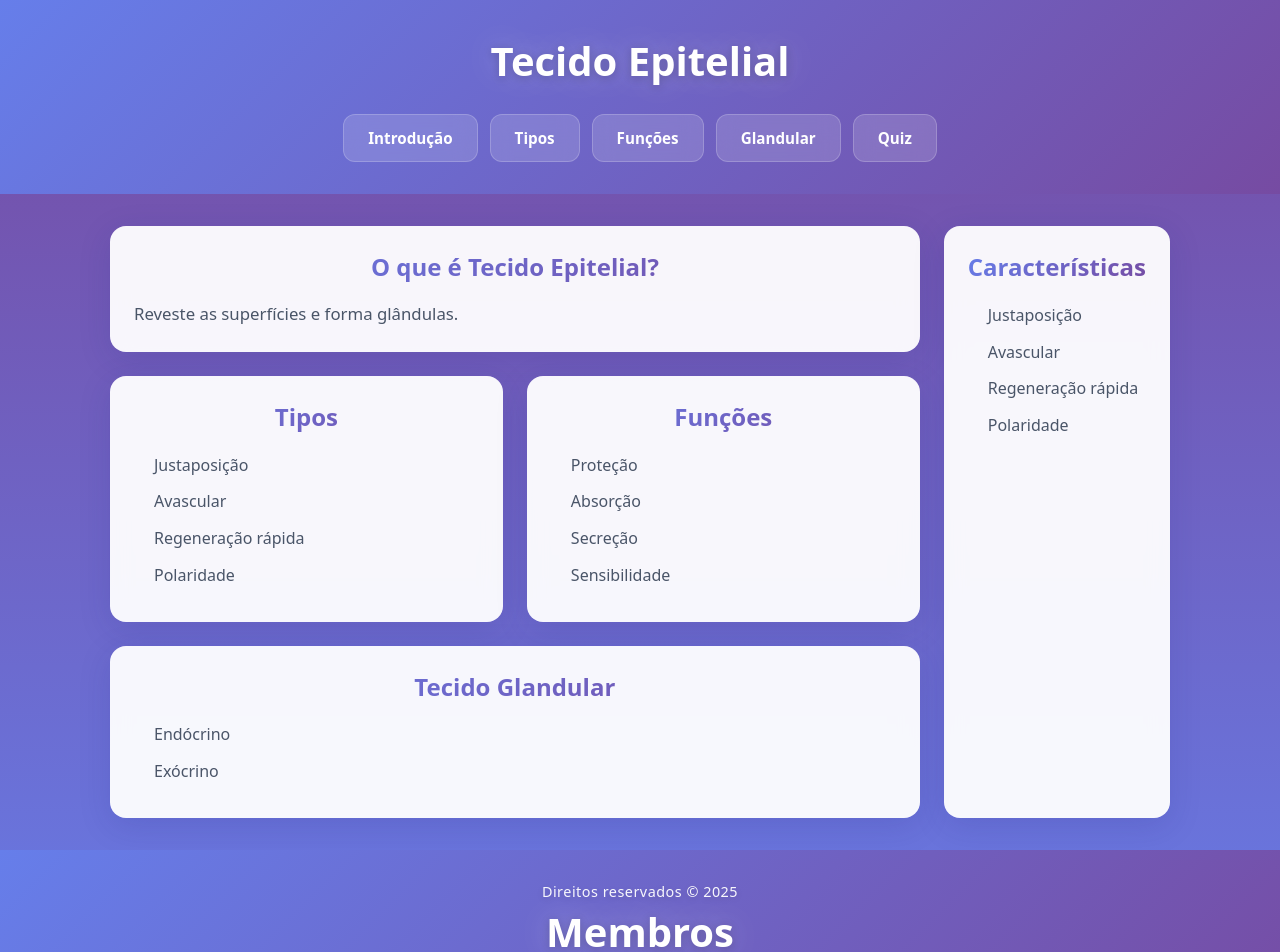
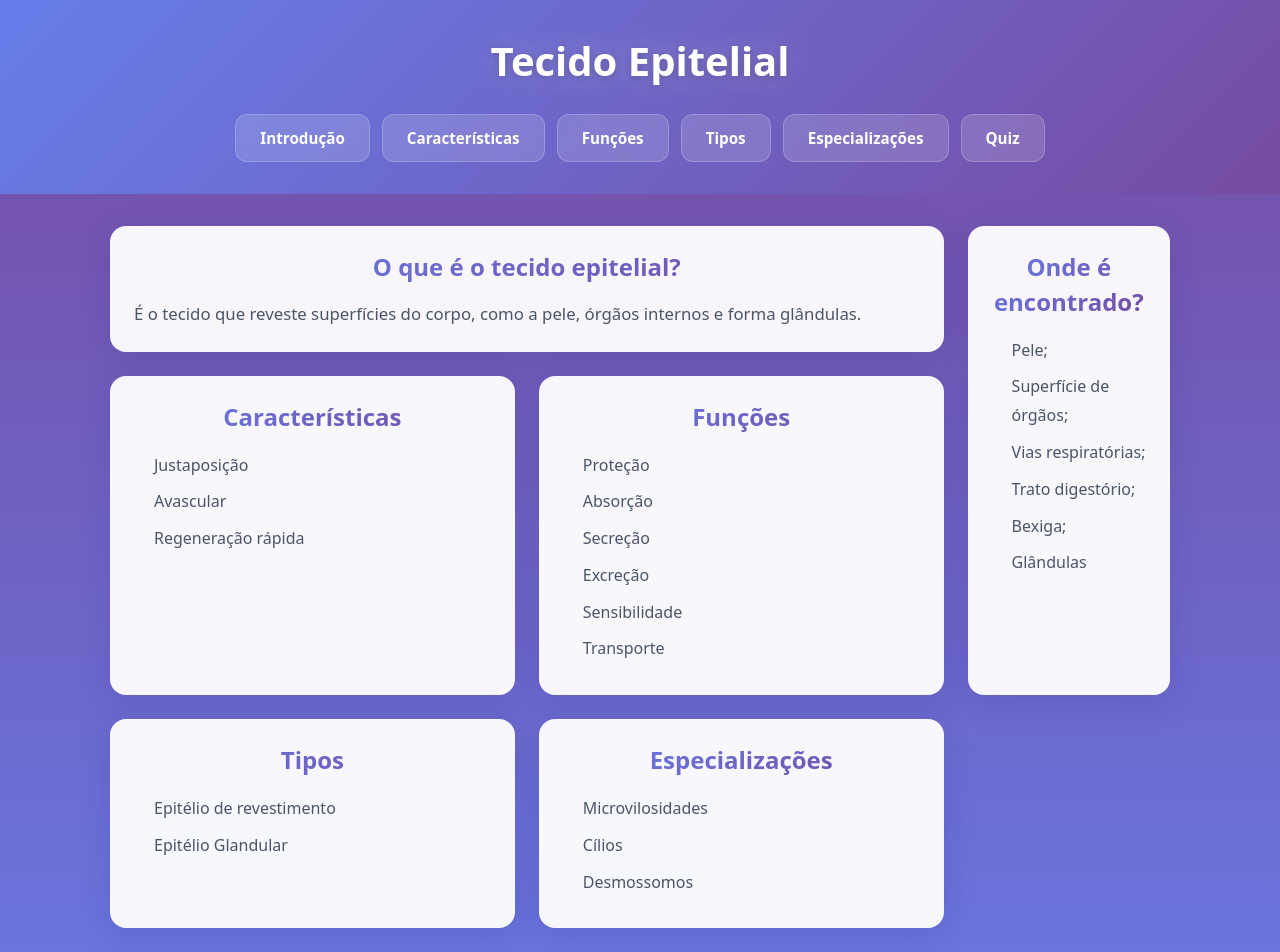
Before and after one commit to Cauadeassis/trabalhoDeBiologia, a Next.js app: page / in a window 1280 px wide. Shown: the top 952 px of the page. Built offline with nearby package versions, Linux system fonts and the light colour scheme.

Commit message:
Add new feature `secondaryPage`

```diff
--- a/components/header/header.jsx
+++ b/components/header/header.jsx
@@ -7,9 +7,10 @@ export default function Header() {
             <h1 className={sharedStyles.mainTitle}>Tecido Epitelial</h1>
             <nav className={sharedStyles.list}>
                 <a href="#introduction" >Introdução</a>
+                <a href="#characteristics" >Características</a>
+                <a href="#functions"> Funções</a>
                 <a href="#types" >Tipos</a>
-                <a href="#functions"> Funções</a>
-                <a href="#glandular" >Glandular</a>
+                <a href="#especializations" >Especializações</a>
                 <a href="#quiz" >Quiz</a>
             </nav>
         </div>
--- /dev/null
+++ b/lib/cards.js
@@ -0,0 +1,72 @@
+export const cards = [
+    {
+        title: "Justaposição",
+        image: "image",
+        description: "Compactas, juntas, com pouca matriz extracelular."
+    },
+    {
+        title: "Avascularização",
+        image: "image",
+        description: "Sem vasos sanguíneos, com pouco sangue."
+    },
+    {
+        title: "Regeneração rápida",
+        image: "image",
+        description: "Se recupera e se renova rápido. Por isso que machucados na pele se curam mais rápido do que machucados nos órgãos internos."
+    },
+    {
+        title: "Proteção",
+        image: "image",
+        description: "Atua como barreira contra impactos, microrganismos e substâncias."
+    },
+    {
+        title: "Absorção",
+        image: "image",
+        description: "Como no intestino, onde os nutrientes entram no organismo."
+    },
+    {
+        title: "Secreção",
+        image: "image",
+        description: "Produz substâncias, como hormônios e muco."
+    },
+    {
+        title: "Excreção",
+        image: "image",
+        description: "Elimina substâncias, como o suor."
+    },
+    {
+        title: "Sensibilidade",
+        image: "image",
+        description: "Possui terminações nervosas."
+    },
+    {
+        title: "Transporte",
+        image: "image",
+        description: "Como acontece no sistema respiratório e nos rins."
+    },
+    {
+        title: "Epitélio de revestimento",
+        image: "image",
+        description: "Como o proprio nome ja indica, reveste superfícies externas, no caso, a pele, e internas, como órgãos internos."
+    },
+    {
+        title: "Epitélio glandular",
+        image: "image",
+        description: "Forma glândulas e produz secreções, como saliva, hormônios e suor."
+    },
+    {
+        title: "Microvilosidades",
+        image: "image",
+        description: "Aumentam a absorção, como no intestino."
+    },
+    {
+        title: "Cílios",
+        image: "image",
+        description: "Ajudam no transporte de partículas, como nas vias respiratórias."
+    },
+    {
+        title: "Desmossomos",
+        image: "image",
+        description: "São estruturas de adesão que unem células vizinhas."
+    },
+]
--- a/pages/index.jsx
+++ b/pages/index.jsx
@@ -1,58 +1,79 @@
+import { useRouter } from "next/router";
+import Head from "next/head";
 import Header from "../components/header/header.jsx";
 import Footer from "../components/footer/footer.jsx";
-import Head from "next/head";
+import { cards } from "../lib/cards.js";
 import styles from "../styles/main.module.css";
 
 export default function Page() {
+    const router = useRouter();
+    const handleCardClick = (cardTitle) => {
+        const selectedCard = cards.find(card => card.title === cardTitle);
+        if (selectedCard) {
+            localStorage.setItem("card", JSON.stringify(selectedCard));
+            router.push("/secondaryPage/secondaryPage");
+        }
+    };
     return (
         <div className={styles.body}>
             <Head>
                 <title>Tecido Epitelial</title>
+                <meta charSet="UTF-8" />
+                <meta name="viewport" content="width=device-width, initial-scale=1.0" />
             </Head>
             <Header />
             <main className={styles.main}>
                 <section id="introduction" className={styles.section}>
-                    <h2>O que é Tecido Epitelial?</h2>
-                    <p>Reveste as superfícies e forma glândulas.</p>
+                    <h2>O que é o tecido epitelial?</h2>
+                    <p>É o tecido que reveste superfícies do corpo, como a pele, órgãos internos e forma glândulas.</p>
                 </section>
                 <aside id="aside" className={styles.section}>
-                    <h2>Características</h2>
-                    <ul className="bullet-list">
-                        <li>Justaposição</li>
-                        <li>Avascular</li>
-                        <li>Regeneração rápida</li>
-                        <li>Polaridade</li>
+                    <h2>Onde é encontrado?</h2>
+                    <ul>
+                        <li>Pele;</li>
+                        <li>Superfície de órgãos;</li>
+                        <li>Vias respiratórias;</li>
+                        <li>Trato digestório;</li>
+                        <li>Bexiga;</li>
+                        <li>Glândulas</li>
                     </ul>
                 </aside>
-                <section id="types" className={styles.section}>
-                    <h2>Tipos</h2>
-                    <div>
-                        <ul>
-                            <li>Justaposição</li>
-                            <li>Avascular</li>
-                            <li>Regeneração rápida</li>
-                            <li>Polaridade</li>
-                        </ul>
-                    </div>
+                <section id="characteristics" className={styles.section}>
+                    <h2>Características</h2>
+                    <ul>
+                        <li onClick={() => handleCardClick("Justaposição")}>Justaposição</li>
+                        <li onClick={() => handleCardClick("Avascularização")}>Avascular</li>
+                        <li onClick={() => handleCardClick("Regeneração rápida")}>Regeneração rápida</li>
+                    </ul>
                 </section>
                 <section id="functions" className={styles.section}>
                     <h2>Funções</h2>
                     <ul>
-                        <li>Proteção</li>
-                        <li>Absorção</li>
-                        <li>Secreção</li>
-                        <li>Sensibilidade</li>
+                        <li onClick={() => handleCardClick("Proteção")}>Proteção</li>
+                        <li onClick={() => handleCardClick("Absorção")}>Absorção</li>
+                        <li onClick={() => handleCardClick("Secreção")}>Secreção</li>
+                        <li onClick={() => handleCardClick("Excreção")}>Excreção</li>
+                        <li onClick={() => handleCardClick("Sensibilidade")}>Sensibilidade</li>
+                        <li onClick={() => handleCardClick("Transporte")}>Transporte</li>
                     </ul>
                 </section>
-                <section id="glandular" className={styles.section}>
-                    <h2>Tecido Glandular</h2>
+                <section id="types" className={styles.section}>
+                    <h2>Tipos</h2>
                     <ul>
-                        <li>Endócrino</li>
-                        <li>Exócrino</li>
+                        <li onClick={() => handleCardClick("Epitélio de revestimento")}>Epitélio de revestimento</li>
+                        <li onClick={() => handleCardClick("Epitélio glandular")}>Epitélio Glandular</li>
+                    </ul>
+                </section>
+                <section id="especializations" className={styles.section}>
+                    <h2>Especializações</h2>
+                    <ul>
+                        <li onClick={() => handleCardClick("Microvilosidades")}>Microvilosidades</li>
+                        <li onClick={() => handleCardClick("Cílios")}>Cílios</li>
+                        <li onClick={() => handleCardClick("Desmossomos")}>Desmossomos</li>
                     </ul>
                 </section>
             </main>
             <Footer />
-        </div>
+        </div >
     );
 }
--- /dev/null
+++ b/pages/secondaryPage/secondaryPage.module.css
@@ -0,0 +1,123 @@
+.body {
+    min-height: 100vh;
+    display: flex;
+    flex-direction: column;
+    background: linear-gradient(180deg, #764ba2 0%, #667eea 100%);
+    color: #1a202c;
+    font-family: system-ui, -apple-system, Segoe UI, Roboto, Arial, sans-serif;
+
+    & header {
+        padding: 20px;
+        text-align: center;
+        animation: fadeIn 1s ease-out;
+    }
+}
+
+.mainTitle {
+    color: white;
+    transition: transform 0.3s ease;
+    display: inline-block;
+
+    &:hover {
+        transform: scale(1.05);
+    }
+
+    & h1 {
+        font-size: 3rem;
+        font-weight: 700;
+        text-shadow: 0 4px 12px rgba(0, 0, 0, 0.2);
+    }
+}
+
+.body main {
+    flex: 1;
+    width: min(700px, 90%);
+    margin: 0 auto;
+    padding: 32px 20px 48px;
+    display: flex;
+    flex-direction: column;
+    animation: fadeIn 1s ease-out;
+}
+
+.titleContainer {
+    background: rgba(255, 255, 255, 0.98);
+    backdrop-filter: blur(10px);
+    border-radius: 25px 25px 0 0;
+    padding: 32px 24px;
+    box-shadow: 0 8px 32px rgba(31, 38, 135, 0.2);
+    text-align: center;
+    position: relative;
+    overflow: hidden;
+
+    & h2 {
+        font-size: 2.2rem;
+        font-weight: 700;
+        background: linear-gradient(135deg, #667eea 0%, #764ba2 100%);
+        -webkit-background-clip: text;
+        -webkit-text-fill-color: transparent;
+        background-clip: text;
+    }
+}
+
+.imageContainer {
+    background: rgba(255, 255, 255, 0.95);
+    backdrop-filter: blur(10px);
+    padding: 24px;
+    box-shadow: 0 8px 32px rgba(31, 38, 135, 0.15);
+    display: flex;
+    justify-content: center;
+    align-items: center;
+    min-height: 300px;
+    transition: transform 0.3s ease, box-shadow 0.3s ease;
+
+    & img {
+        max-width: 100%;
+        height: auto;
+        box-shadow: 0 4px 16px rgba(0, 0, 0, 0.1);
+    }
+}
+
+.descriptionContainer {
+    background: rgba(255, 255, 255, 0.95);
+    backdrop-filter: blur(10px);
+    border-radius: 0 0 25px 25px;
+    padding: 32px 28px;
+    box-shadow: 0 8px 32px rgba(31, 38, 135, 0.15);
+    transition: transform 0.3s ease, box-shadow 0.3s ease;
+
+    & p {
+        color: #4a5568;
+        line-height: 1.8;
+        font-size: 1.15rem;
+    }
+}
+
+@keyframes fadeIn {
+    from {
+        opacity: 0;
+        transform: translateY(-20px);
+    }
+
+    to {
+        opacity: 1;
+        transform: translateY(0);
+    }
+}
+
+@media (max-width: 768px) {
+    .mainTitle h1 {
+        font-size: 2.5rem;
+    }
+
+    .titleContainer h2 {
+        font-size: 1.8rem;
+    }
+
+    .descriptionContainer p {
+        font-size: 1.05rem;
+    }
+
+    .body main {
+        padding: 24px 16px 40px;
+    }
+}
--- a/styles/global.css
+++ b/styles/global.css
@@ -26,14 +26,18 @@ body {
     grid-area: aside;
 }
 
-#types {
-    grid-area: types;
+#characteristics {
+    grid-area: characteristics;
 }
 
 #functions {
     grid-area: functions;
 }
 
-#glandular {
-    grid-area: glandular;
+#types {
+    grid-area: types;
 }
+
+#especializations {
+    grid-area: especializations;
+}
--- a/styles/main.module.css
+++ b/styles/main.module.css
@@ -17,8 +17,8 @@
     grid-template-columns: 2fr 2fr 1fr;
     grid-template-areas:
         "intro intro aside"
-        "types functions aside"
-        "glandular glandular aside";
+        "characteristics functions aside"
+        "types especializations glandular";
 }
 
 .section {
@@ -76,9 +76,10 @@
         grid-template-areas:
             "intro"
             "aside"
+            "characteristics"
+            "functions"
             "types"
-            "functions"
-            "glandular";
+            "especializations";
         padding: 24px 16px;
     }
 
```
Also changed, not shown: pages/secondaryPage/secondaryPage.jsx (added, +48 -0 lines).
